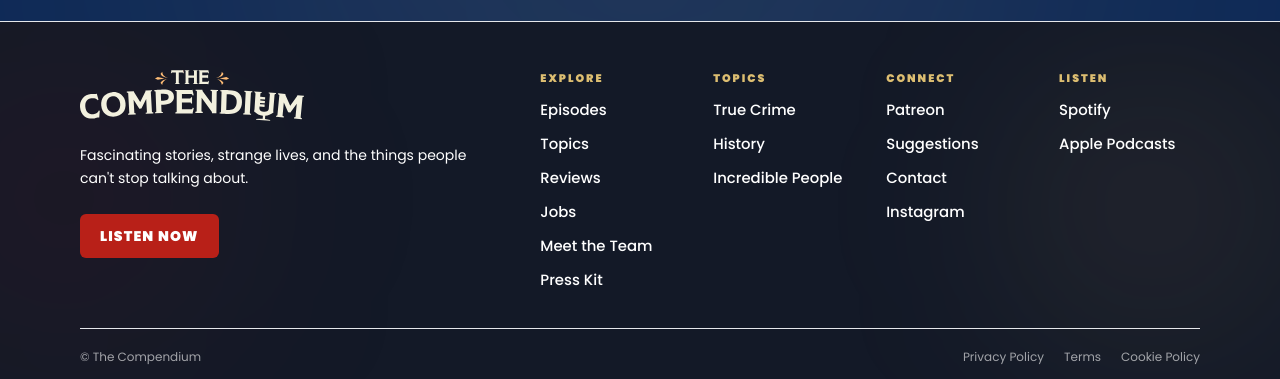
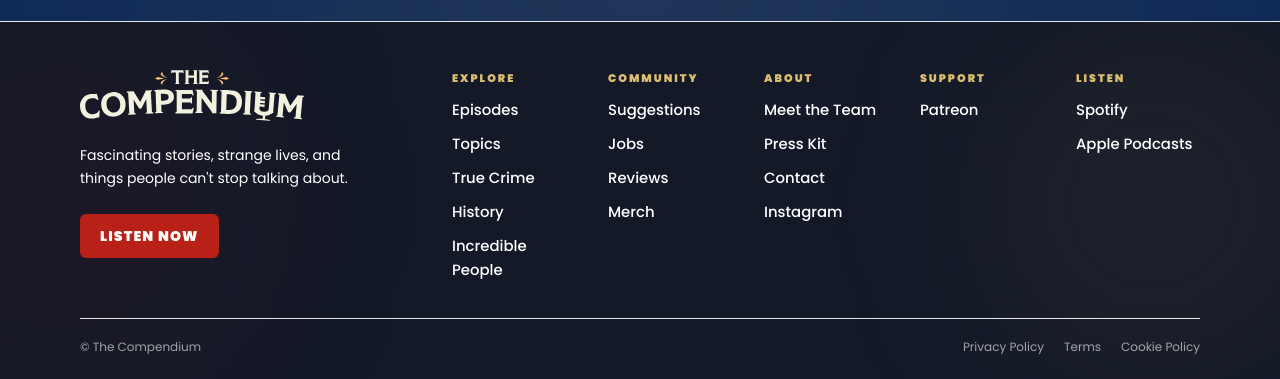
Before and after one commit to KyleRisi/job-picker-ui, a Next.js app: page / in a window 1280 px wide. Shown: the part 2061-2440 px from the top of the page. Built offline with nearby package versions, Linux system fonts and the light colour scheme; no server answers.

Commit message:
feat: update navigation and footer components for improved layout and accessibility

```diff
--- a/components/main-nav.tsx
+++ b/components/main-nav.tsx
@@ -11,10 +11,11 @@ const SPOTIFY_URL = 'https://open.spotify.com/show/30Hh0xbotgbIyCL5tJE4zJ';
 const APPLE_PODCASTS_URL = 'https://podcasts.apple.com/gb/podcast/the-compendium-an-assembly-of-fascinating-things/id1676817109';
 
 const NAV_ITEMS = [
+  { href: '/episodes', label: 'Episodes', prefetch: false },
   { href: '/topics', label: 'Topics', prefetch: true },
-  { href: '/episodes', label: 'Episodes', prefetch: false },
   { href: '/reviews', label: 'Reviews', prefetch: false },
   { href: '/connect', label: 'Connect', prefetch: true },
+  { href: '/merch', label: 'Merch', prefetch: true },
   { href: '/patreon', label: 'Patreon', prefetch: true }
 ] as const;
 
@@ -172,7 +173,7 @@ export function MainNav() {
                   }}
                   className="inline-flex items-center rounded-md bg-carnival-red px-4 py-2 text-sm font-black uppercase tracking-wide text-white transition hover:brightness-110"
                 >
-                  Listen Now
+                  Follow
                 </button>
                 {listenChooserOpen ? (
                   <div
@@ -331,7 +332,7 @@ export function MainNav() {
                   });
                 }}
               >
-                Listen Now
+                Follow
               </button>
             </div>
 
--- a/components/site-footer.tsx
+++ b/components/site-footer.tsx
@@ -17,8 +17,6 @@ const CONTACT_URL = '/connect';
 const PRIVACY_URL = '/connect';
 const TERMS_URL = '/connect';
 const COOKIE_POLICY_URL = '/connect';
-
-const BRAND_DESCRIPTOR = "Fascinating stories, strange lives, and the things people can't stop talking about.";
 
 function footerLinkClassName() {
   return 'text-[0.93rem] font-medium text-white/76 transition hover:text-carnival-gold focus-visible:text-carnival-gold';
@@ -79,8 +77,8 @@ export function SiteFooter({ showTopBorder = true }: { showTopBorder?: boolean }
       <div className="relative mx-auto max-w-6xl px-4">
         <h2 id="site-footer-heading" className="sr-only">Site footer</h2>
 
-        <div className="grid gap-10 border-b border-white/14 pb-9 lg:grid-cols-[1.25fr_2fr] lg:gap-12">
-          <section aria-labelledby="footer-brand-title" className="max-w-md">
+        <div className="grid gap-10 border-b border-white/14 pb-9 lg:grid-cols-[1fr_2.2fr] lg:gap-8">
+          <section aria-labelledby="footer-brand-title" className="max-w-sm">
             <Link href="/" className="inline-flex" aria-label="The Compendium Podcast home">
               <Image
                 src="/thecompendiumlogowhite.svg"
@@ -92,7 +90,9 @@ export function SiteFooter({ showTopBorder = true }: { showTopBorder?: boolean }
               />
             </Link>
             <p id="footer-brand-title" className="mt-4 text-sm leading-relaxed text-white/83">
-              {BRAND_DESCRIPTOR}
+              Fascinating stories, strange lives, and
+              <br />
+              things people can&apos;t stop talking about.
             </p>
 
             <div className="relative mt-6 inline-flex flex-col items-start">
@@ -127,7 +127,7 @@ export function SiteFooter({ showTopBorder = true }: { showTopBorder?: boolean }
                   ref={chooserRef}
                   role="dialog"
                   aria-label="Choose listening platform"
-                  className="absolute left-0 top-[calc(100%+0.7rem)] z-20 w-[270px] rounded-xl border border-white/20 bg-[#1a2232] p-3 shadow-[0_16px_38px_rgba(0,0,0,0.45)]"
+                  className="absolute bottom-[calc(100%+0.7rem)] left-0 z-20 w-[270px] rounded-xl border border-white/20 bg-[#1a2232] p-3 shadow-[0_16px_38px_rgba(0,0,0,0.45)]"
                 >
                   <p className="mb-2 text-sm font-semibold text-white/90">Choose your preferred app</p>
                   <div className="space-y-2">
@@ -159,35 +159,42 @@ export function SiteFooter({ showTopBorder = true }: { showTopBorder?: boolean }
             </div>
           </section>
 
-          <div className="grid gap-8 sm:grid-cols-2 lg:grid-cols-4">
+          <div className="grid gap-8 sm:grid-cols-2 lg:grid-cols-5">
             <nav aria-labelledby="footer-explore-heading">
               <p id="footer-explore-heading" className={footerHeadingClassName()}>Explore</p>
               <ul className="mt-3 space-y-2.5">
                 <li><Link href="/episodes" className={footerLinkClassName()}>Episodes</Link></li>
                 <li><Link href="/topics" className={footerLinkClassName()}>Topics</Link></li>
-                <li><Link href="/reviews" className={footerLinkClassName()}>Reviews</Link></li>
-                <li><Link href="/jobs" className={footerLinkClassName()}>Jobs</Link></li>
-                <li><Link href="/meet-the-team" className={footerLinkClassName()}>Meet the Team</Link></li>
-                <li><Link href="/connect/press-kit" className={footerLinkClassName()}>Press Kit</Link></li>
-              </ul>
-            </nav>
-
-            <nav aria-labelledby="footer-topics-heading">
-              <p id="footer-topics-heading" className={footerHeadingClassName()}>Topics</p>
-              <ul className="mt-3 space-y-2.5">
                 <li><Link href="/topics/true-crime" className={footerLinkClassName()}>True Crime</Link></li>
                 <li><Link href="/topics/history" className={footerLinkClassName()}>History</Link></li>
                 <li><Link href="/topics/incredible-people" className={footerLinkClassName()}>Incredible People</Link></li>
               </ul>
             </nav>
 
-            <nav aria-labelledby="footer-connect-heading">
-              <p id="footer-connect-heading" className={footerHeadingClassName()}>Connect</p>
+            <nav aria-labelledby="footer-community-heading">
+              <p id="footer-community-heading" className={footerHeadingClassName()}>Community</p>
+              <ul className="mt-3 space-y-2.5">
+                <li><Link href={SUGGESTIONS_URL} className={footerLinkClassName()}>Suggestions</Link></li>
+                <li><Link href="/jobs" className={footerLinkClassName()}>Jobs</Link></li>
+                <li><Link href="/reviews" className={footerLinkClassName()}>Reviews</Link></li>
+                <li><Link href="/merch" className={footerLinkClassName()}>Merch</Link></li>
+              </ul>
+            </nav>
+
+            <nav aria-labelledby="footer-about-heading">
+              <p id="footer-about-heading" className={footerHeadingClassName()}>About</p>
+              <ul className="mt-3 space-y-2.5">
+                <li><Link href="/meet-the-team" className={footerLinkClassName()}>Meet the Team</Link></li>
+                <li><Link href="/connect/press-kit" className={footerLinkClassName()}>Press Kit</Link></li>
+                <li><Link href={CONTACT_URL} className={footerLinkClassName()}>Contact</Link></li>
+                <li><a href={INSTAGRAM_URL} target="_blank" rel="noreferrer" className={footerLinkClassName()}>Instagram</a></li>
+              </ul>
+            </nav>
+
+            <nav aria-labelledby="footer-support-heading">
+              <p id="footer-support-heading" className={footerHeadingClassName()}>Support</p>
               <ul className="mt-3 space-y-2.5">
                 <li><Link href={PATREON_URL} className={footerLinkClassName()}>Patreon</Link></li>
-                <li><Link href={SUGGESTIONS_URL} className={footerLinkClassName()}>Suggestions</Link></li>
-                <li><Link href={CONTACT_URL} className={footerLinkClassName()}>Contact</Link></li>
-                <li><a href={INSTAGRAM_URL} target="_blank" rel="noreferrer" className={footerLinkClassName()}>Instagram</a></li>
               </ul>
             </nav>
 
```
